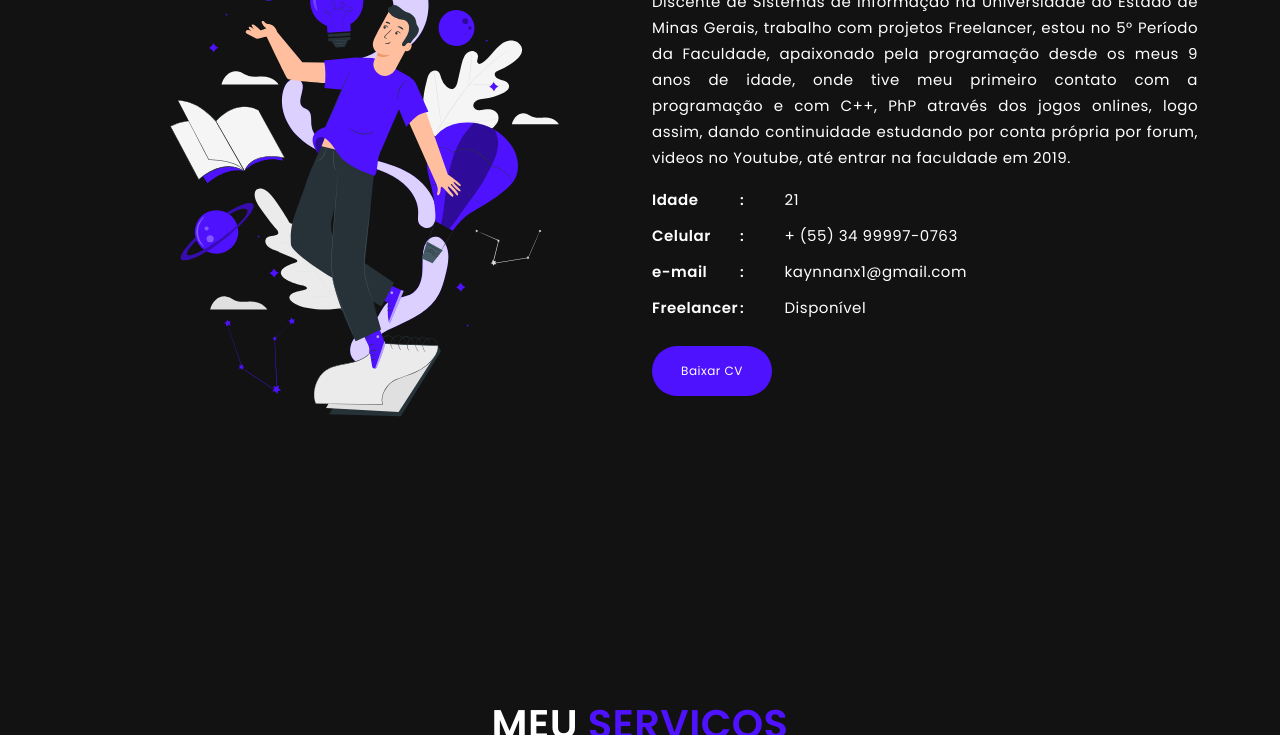
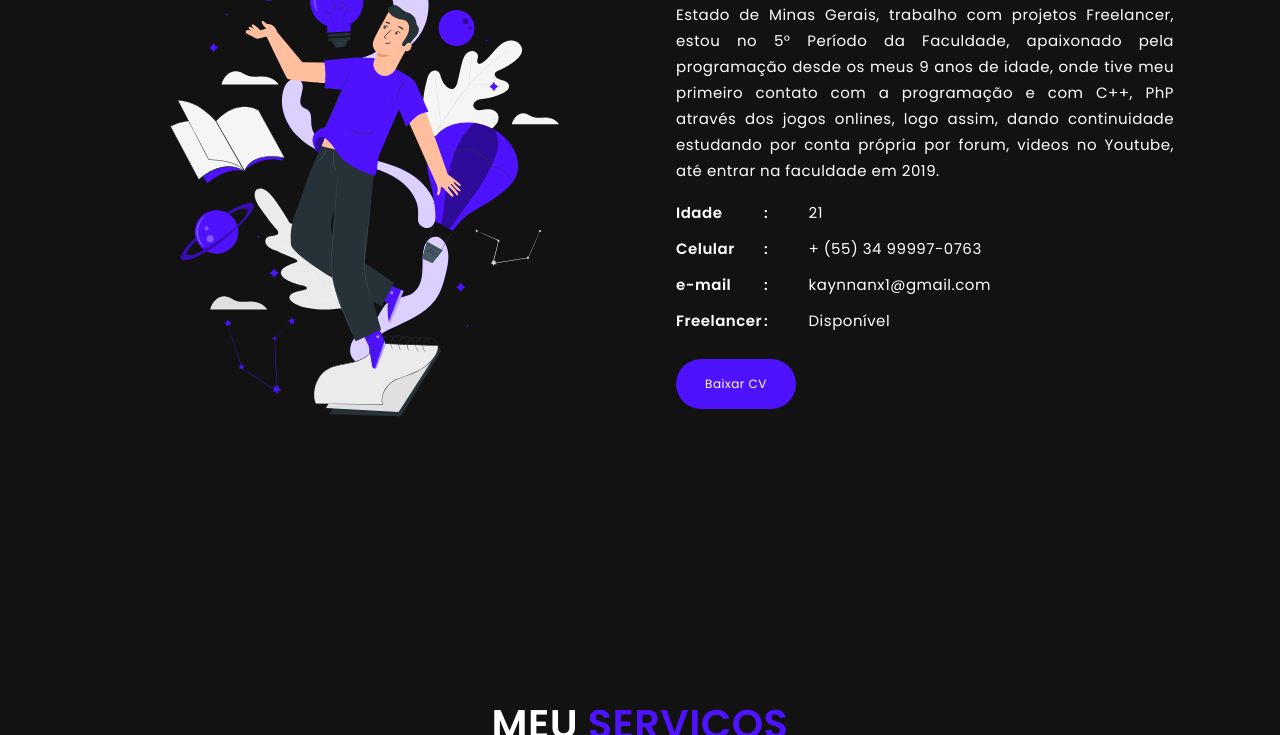
Before and after one commit to kaynnan/Portfolio, a plain HTML site: page index.html in a window 1280 px wide. Shown: the part 1019-1754 px from the top of the page. Drawn offline with Linux system fonts and the light colour scheme.

Commit message:
Update index.html

```diff
--- a/index.html
+++ b/index.html
@@ -77,7 +77,7 @@
                     <img src="images/sobre.svg" alt="fotoPerfil">
                 </div>
                 <div class="col-lg-6 col-md-12">
-                    <div class="content-sobre">
+                    <div class="container content-sobre">
                         <h3>Olá, me chamo
                             <span class="roxo-txt">Kaynnan Bardauil</span>
                         </h3>
```
